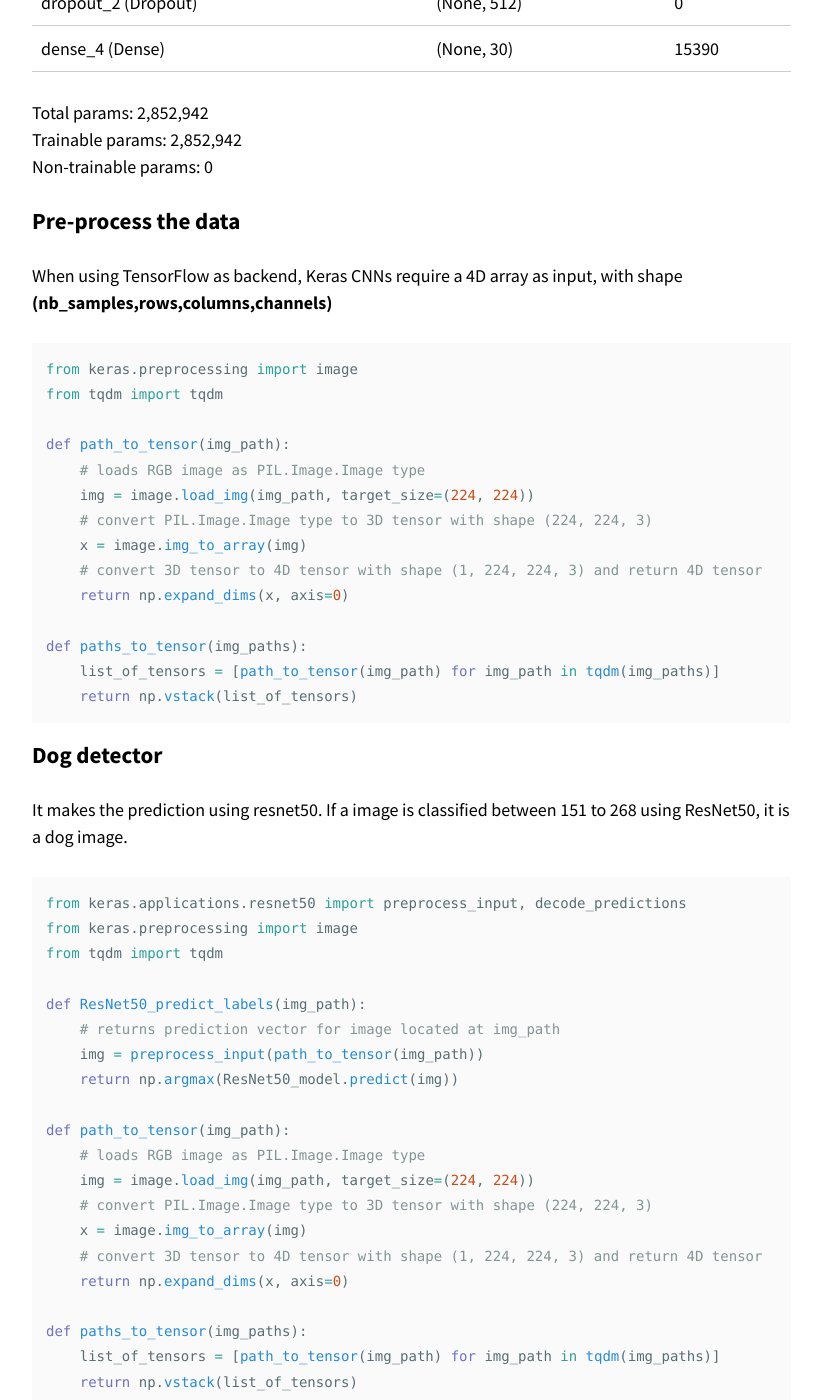
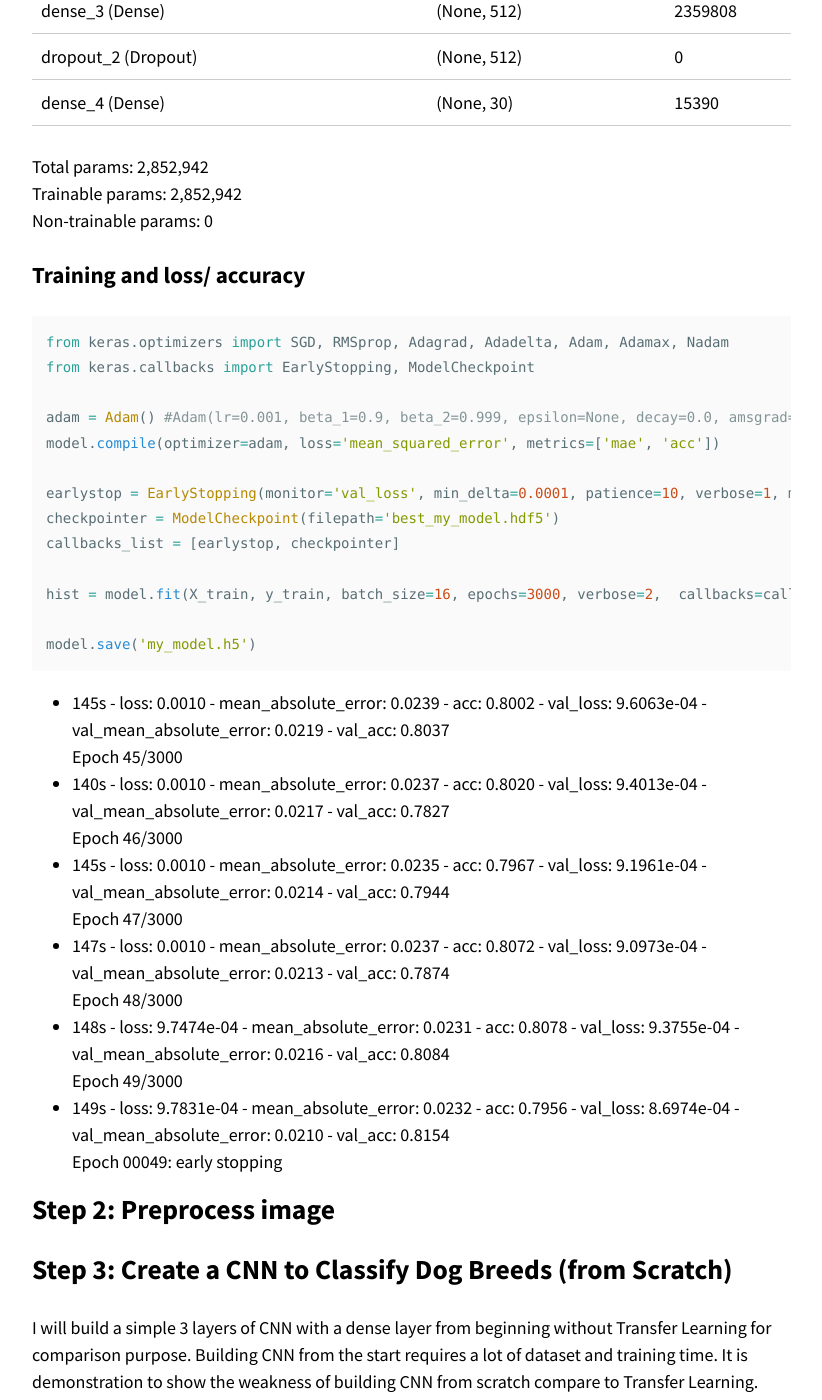
Before and after one commit to gyGil/gyGil.github.io, a Jekyll site: the page built from _posts/2018-06-19-Facial-Keypoint-Detection.md, in a window 1280 px wide and 1400 px high, scrolled down 4587 px. Shown: the whole window, without its empty margins (343-1165 px from the left). Built offline with Jekyll 4.4.1, drawn with Linux system fonts in a browser that asks for light colours; nearby versions of some CDN libraries; some of the changed text lies outside the part shown.

Commit message:
finish step 1

````diff
--- a/_posts/2017-06-19-Facial-Keypoint-Detection.md
+++ b/_posts/2018-06-19-Facial-Keypoint-Detection.md
@@ -62,7 +62,7 @@ for i in range(9):
 ![train data](/images/fkd_train_data.png)
 
 ## Step 1: Build CNN model to find keypoints on face
-I tried to test various models to get the better result. I tested single and multiple conv + maxpool layers with 1~3 fully connected layers at the end of model. I also tested dropout to generalize on conv layer which isn't work because conv layers is already generalized itself (conv layers's local connectivity). I only applied dropout on fully connected layer for generalization. I used ReLu activations through model except the final activation. I chose final activation as Tanh Because final output is -1 to 1. I used adaptive optimizer which is Adam which produced the best result and applied mean squared error as loss function that can evaluate continuous numerical outputs.
+I tried to test various models to get the better result. I tested single and multiple conv + maxpool layers with 1~3 fully connected layers at the end of model. I also tested dropout to generalize on conv layer which isn't work because conv layers is already generalized itself (conv layers's local connectivity). Dropout is applied to fully connected layer to reduce overfitting. I used ReLu activations through model except the final activation. I chose final activation as Tanh because final output is -1 to 1. The adaptive optimizer which is Adam was produced the best result. Loss function is applied mean squared error that can evaluate continuous numerical outputs. Early Stopping is used to stop when validation loss is not improved in few epochs. The below final model is inspired from VGG-16 and VGG-19.
 
 ```python
 # Import deep learning resources from Keras
@@ -126,61 +126,38 @@ Total params: 2,852,942
 Trainable params: 2,852,942
 Non-trainable params: 0
 
-### Pre-process the data
-When using TensorFlow as backend, Keras CNNs require a 4D array as input, with shape
-**(nb_samples,rows,columns,channels)**
+### Training and loss/ accuracy
 ```python
-from keras.preprocessing import image
-from tqdm import tqdm
+from keras.optimizers import SGD, RMSprop, Adagrad, Adadelta, Adam, Adamax, Nadam
+from keras.callbacks import EarlyStopping, ModelCheckpoint
 
-def path_to_tensor(img_path):
-    # loads RGB image as PIL.Image.Image type
-    img = image.load_img(img_path, target_size=(224, 224))
-    # convert PIL.Image.Image type to 3D tensor with shape (224, 224, 3)
-    x = image.img_to_array(img)
-    # convert 3D tensor to 4D tensor with shape (1, 224, 224, 3) and return 4D tensor
-    return np.expand_dims(x, axis=0)
+adam = Adam() #Adam(lr=0.001, beta_1=0.9, beta_2=0.999, epsilon=None, decay=0.0, amsgrad=False) default epsilon = 1e-07
+model.compile(optimizer=adam, loss='mean_squared_error', metrics=['mae', 'acc'])
 
-def paths_to_tensor(img_paths):
-    list_of_tensors = [path_to_tensor(img_path) for img_path in tqdm(img_paths)]
-    return np.vstack(list_of_tensors)
+earlystop = EarlyStopping(monitor='val_loss', min_delta=0.0001, patience=10, verbose=1, mode='auto')
+checkpointer = ModelCheckpoint(filepath='best_my_model.hdf5')
+callbacks_list = [earlystop, checkpointer]
+
+hist = model.fit(X_train, y_train, batch_size=16, epochs=3000, verbose=2,  callbacks=callbacks_list, validation_split=0.2, shuffle=True)
+
+model.save('my_model.h5')
 ```
 
-### Dog detector
-It makes the prediction using resnet50. If a image is classified between 151 to 268 using ResNet50, it is a dog image.
+- 145s - loss: 0.0010 - mean_absolute_error: 0.0239 - acc: 0.8002 - val_loss: 9.6063e-04 - val_mean_absolute_error: 0.0219 - val_acc: 0.8037
+Epoch 45/3000
+- 140s - loss: 0.0010 - mean_absolute_error: 0.0237 - acc: 0.8020 - val_loss: 9.4013e-04 - val_mean_absolute_error: 0.0217 - val_acc: 0.7827
+Epoch 46/3000
+- 145s - loss: 0.0010 - mean_absolute_error: 0.0235 - acc: 0.7967 - val_loss: 9.1961e-04 - val_mean_absolute_error: 0.0214 - val_acc: 0.7944
+Epoch 47/3000
+- 147s - loss: 0.0010 - mean_absolute_error: 0.0237 - acc: 0.8072 - val_loss: 9.0973e-04 - val_mean_absolute_error: 0.0213 - val_acc: 0.7874
+Epoch 48/3000
+- 148s - loss: 9.7474e-04 - mean_absolute_error: 0.0231 - acc: 0.8078 - val_loss: 9.3755e-04 - val_mean_absolute_error: 0.0216 - val_acc: 0.8084
+Epoch 49/3000
+- 149s - loss: 9.7831e-04 - mean_absolute_error: 0.0232 - acc: 0.7956 - val_loss: 8.6974e-04 - val_mean_absolute_error: 0.0210 - val_acc: 0.8154
+Epoch 00049: early stopping
 
-```python
-from keras.applications.resnet50 import preprocess_input, decode_predictions
-from keras.preprocessing import image
-from tqdm import tqdm
+## Step 2: Preprocess image
 
-def ResNet50_predict_labels(img_path):
-    # returns prediction vector for image located at img_path
-    img = preprocess_input(path_to_tensor(img_path))
-    return np.argmax(ResNet50_model.predict(img))
-
-def path_to_tensor(img_path):
-    # loads RGB image as PIL.Image.Image type
-    img = image.load_img(img_path, target_size=(224, 224))
-    # convert PIL.Image.Image type to 3D tensor with shape (224, 224, 3)
-    x = image.img_to_array(img)
-    # convert 3D tensor to 4D tensor with shape (1, 224, 224, 3) and return 4D tensor
-    return np.expand_dims(x, axis=0)
-
-def paths_to_tensor(img_paths):
-    list_of_tensors = [path_to_tensor(img_path) for img_path in tqdm(img_paths)]
-    return np.vstack(list_of_tensors)
-
-def ResNet50_predict_labels(img_path):
-    # returns prediction vector for image located at img_path
-    img = preprocess_input(path_to_tensor(img_path))
-    return np.argmax(ResNet50_model.predict(img))
-
-### returns "True" if a dog is detected in the image stored at img_path
-def dog_detector(img_path):
-    prediction = ResNet50_predict_labels(img_path)
-    return ((prediction <= 268) & (prediction >= 151))
-```
 
 ## Step 3: Create a CNN to Classify Dog Breeds (from Scratch)
 I will build a simple 3 layers of CNN with a dense layer from beginning without Transfer Learning for comparison purpose. Building CNN from the start requires a lot of dataset and training time. It is demonstration to show the weakness of building CNN from scratch compare to Transfer Learning.
@@ -236,37 +213,7 @@ model.add(GlobalAveragePooling2D())
 model.add(Dense(133,activation='softmax'))
 ```
 
-### Train model
-```python
-model.compile(optimizer='rmsprop', loss='categorical_crossentropy', metrics=['accuracy'])
-
-from keras.callbacks import ModelCheckpoint
-
-epochs = 20
-
-### Do NOT modify the code below this line.
-
-checkpointer = ModelCheckpoint(filepath='saved_models/weights.best.from_scratch.hdf5',
-                               verbose=1, save_best_only=True)
-
-model.fit(train_tensors, train_targets,
-          validation_data=(valid_tensors, valid_targets),
-          epochs=epochs, batch_size=20, callbacks=[checkpointer], verbose=1)
-```
-Epoch 20/20 loss: 4.3976 - acc: 0.0596 - val_loss: 4.5385 - val_acc: 0.0443
-
-### Test Model
-```python
-model.load_weights('saved_models/weights.best.from_scratch.hdf5')
-
-# get index of predicted dog breed for each image in test set
-dog_breed_predictions = [np.argmax(model.predict(np.expand_dims(tensor, axis=0))) for tensor in test_tensors]
-
-# report test accuracy
-test_accuracy = 100*np.sum(np.array(dog_breed_predictions)==np.argmax(test_targets, axis=1))/len(dog_breed_predictions)
-print('Test accuracy: %.4f%%' % test_accuracy)
-```
-Test accuracy: 6.1005%
+## Step 2: Preprocess image
 
 ## Step 4: Create a CNN to Classify Dog Breeds with VGG-16 (using Transfer Learning)
 I used Transfer Learning with VGG-16 and a dense layer to train model faster and get better accuracy.
````
